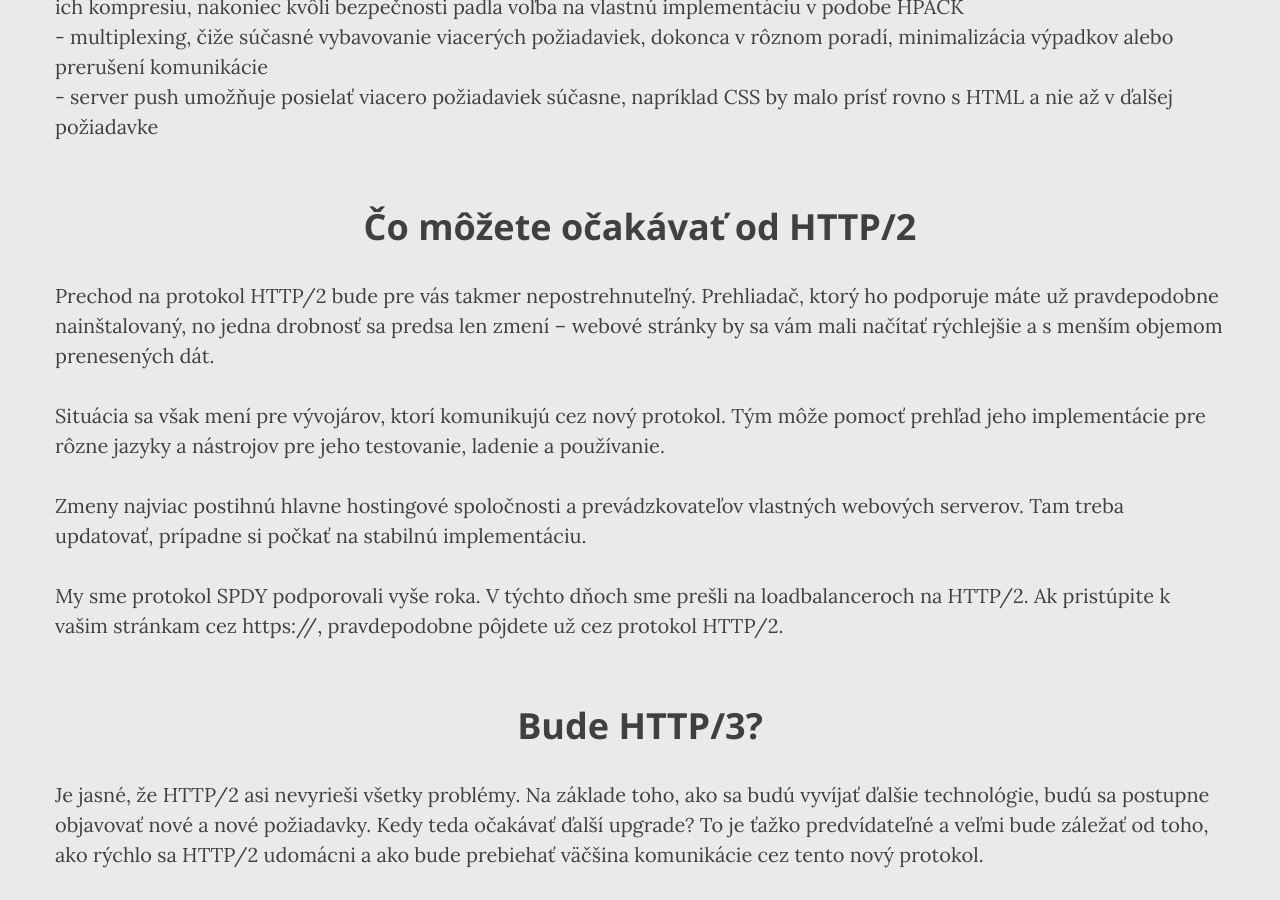
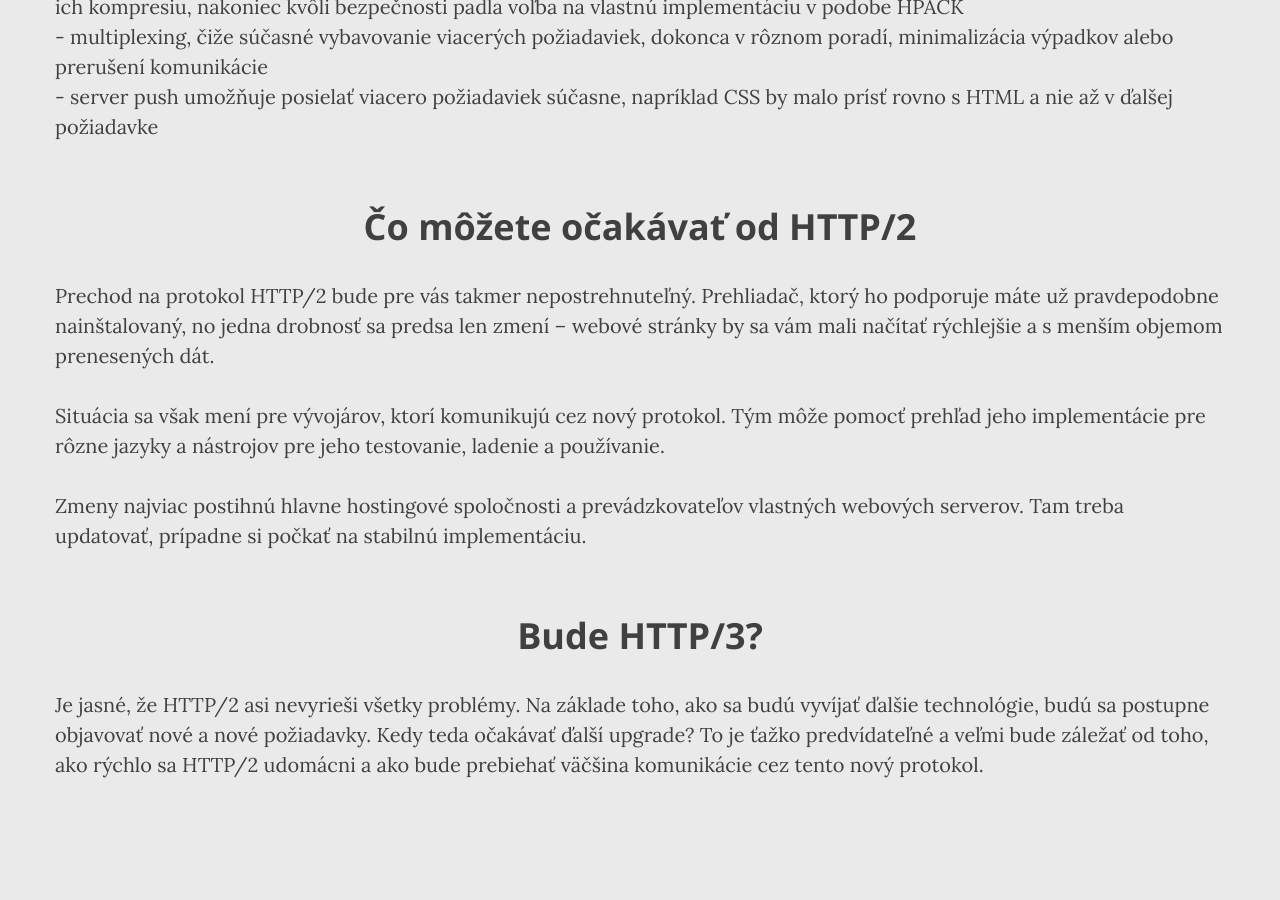
Before and after one commit to patro213/patro213.github.io, a Jekyll site: the page bakalarka_stranky/protokol.html, which Jekyll copies as it is, in a window 1280 px wide and 900 px high, scrolled down 5942 px. Built offline with Jekyll 4.4.1, drawn with Linux system fonts in a browser that asks for light colours; after the commit the page ends 6752 px from its top, so only the background shows below that.

Commit message:
Update protokol.html

```diff
--- a/bakalarka_stranky/protokol.html
+++ b/bakalarka_stranky/protokol.html
@@ -194,7 +194,6 @@
         <p>Prechod na protokol HTTP/2 bude pre vás takmer nepostrehnuteľný. Prehliadač, ktorý ho podporuje máte už pravdepodobne nainštalovaný, no jedna drobnosť sa predsa len zmení – webové stránky by sa vám mali načítať rýchlejšie a s menším objemom prenesených dát.</p>
         <p>Situácia sa však mení pre vývojárov, ktorí komunikujú cez nový protokol. Tým môže pomocť prehľad jeho implementácie pre rôzne jazyky a nástrojov pre jeho testovanie, ladenie a používanie.</p>
         <p>Zmeny najviac postihnú hlavne hostingové spoločnosti a prevádzkovateľov vlastných webových serverov. Tam treba updatovať, prípadne si počkať na stabilnú implementáciu.</p>
-        <p>My sme protokol SPDY podporovali vyše roka. V týchto dňoch sme prešli na loadbalanceroch na HTTP/2. Ak pristúpite k vašim stránkam cez https://, pravdepodobne pôjdete už cez protokol HTTP/2.</p>
 
         <h1 class="section-heading">Bude HTTP/3?</h1>
         <p>Je jasné, že HTTP/2 asi nevyrieši všetky problémy. Na základe toho, ako sa budú vyvíjať ďalšie technológie, budú sa postupne objavovať nové a nové požiadavky. Kedy teda očakávať ďalší upgrade? To je ťažko predvídateľné a veľmi bude záležať od toho, ako rýchlo sa HTTP/2 udomácni a ako bude prebiehať väčšina komunikácie cez tento nový protokol.</p>
```
